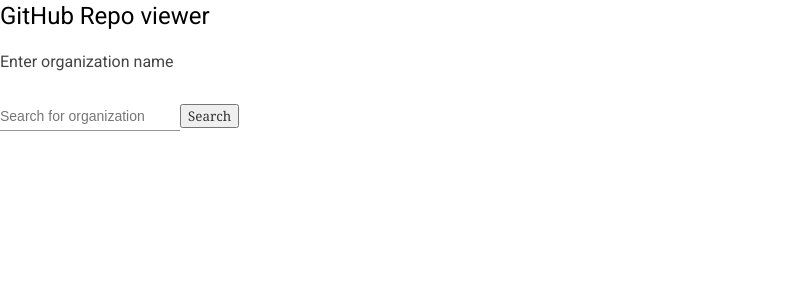
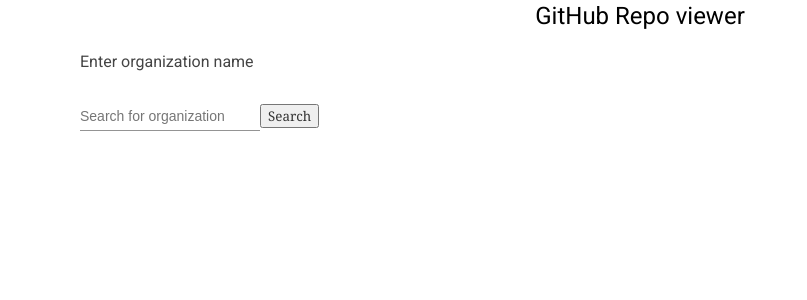
Before and after one commit to Arelam/related-repos, an Angular app in the folder frontend/API-viewer/: page /dashboard in a window 1280 px wide. Shown: the top 300 px of the page, without its empty margins (0-807 px from the left). Built offline with nearby package versions, Linux system fonts and the light colour scheme.

Commit message:
Styling with centering

```diff
--- a/frontend/API-viewer/src/app/app.component.css
+++ b/frontend/API-viewer/src/app/app.component.css
@@ -0,0 +1,8 @@
+.fullApp {
+	max-width: 80em;
+	margin: auto;
+}
+
+h1 {
+	text-align: center;
+}
--- a/frontend/API-viewer/src/app/app.component.html
+++ b/frontend/API-viewer/src/app/app.component.html
@@ -1,2 +1,4 @@
-<h1>{{title}}</h1>
-<router-outlet></router-outlet>
+<div class="fullApp">
+	<h1>{{title}}</h1>
+	<router-outlet></router-outlet>
+</div>
--- a/frontend/API-viewer/src/app/repos/repos.component.css
+++ b/frontend/API-viewer/src/app/repos/repos.component.css
@@ -1,22 +1,13 @@
 .container.two {
-	display: flex;
 	display: grid;
 	grid-template-columns: 1.8fr 1fr;
 	column-gap: 2em;
 }
 
-.container {
-
-}
-
 .list-selectable.container {
-	max-width: 40em;
+	/*max-width: 40em;*/
 	overflow-x: scroll;
 	height: 100%;
-}
-
-.card-aside.container {
-
 }
 
 .card-aside.container app-repo-detail {
@@ -24,12 +15,27 @@
 	position: fixed;
 }
 
-@media (max-width: 60em) {
+.focus {
+	margin: auto;
+	width: 100px;
+}
+
+@media (max-width: 40em) {
+	.container.two {
+		display: block;
+	}
+
 	.list-selectable.container {
 		width: 100%;
 	}
 
-	.card-aside.container {
-		width: 100%;
+	.card-aside.container app-repo-detail {
+		left: 50%;
+		top: 50%;
+		transform: translate(-50%, -50%);
+	}
+
+	.card-aside.container button.close {
+		display: inline;
 	}
 }
--- a/frontend/API-viewer/src/app/repos/repos.component.html
+++ b/frontend/API-viewer/src/app/repos/repos.component.html
@@ -10,12 +10,13 @@
 			</mat-list-option>
 		</mat-selection-list>
 	</div>
-	<div class="focus center" *ngIf="!related">
-		<mat-spinner></mat-spinner>
-		<p>Searching for repos...</p>
-	</div>
 
 	<div class="card-aside container">
 		<app-repo-detail [repo]="selectedRepo"></app-repo-detail>
 	</div>
 </div>
+
+<div class="focus center" *ngIf="!related">
+	<mat-spinner></mat-spinner>
+	<p>Searching for repos...</p>
+</div>
```
